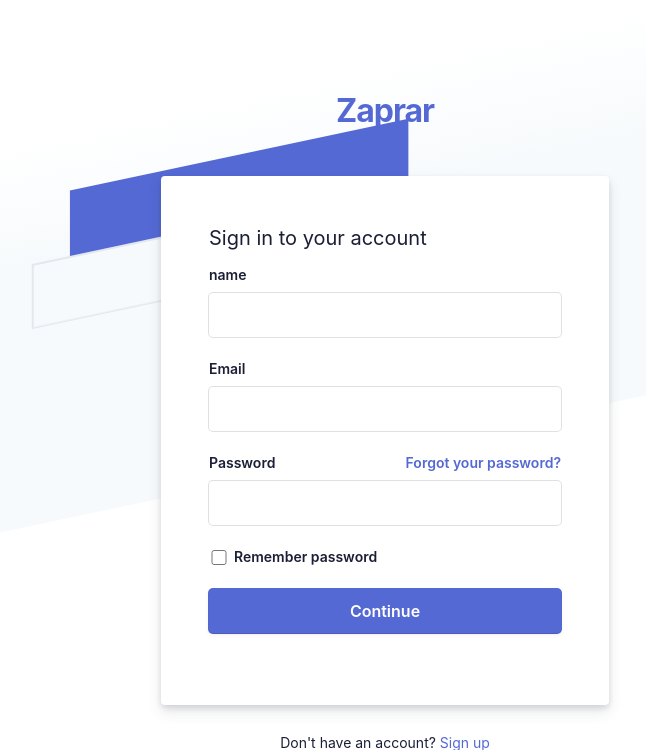
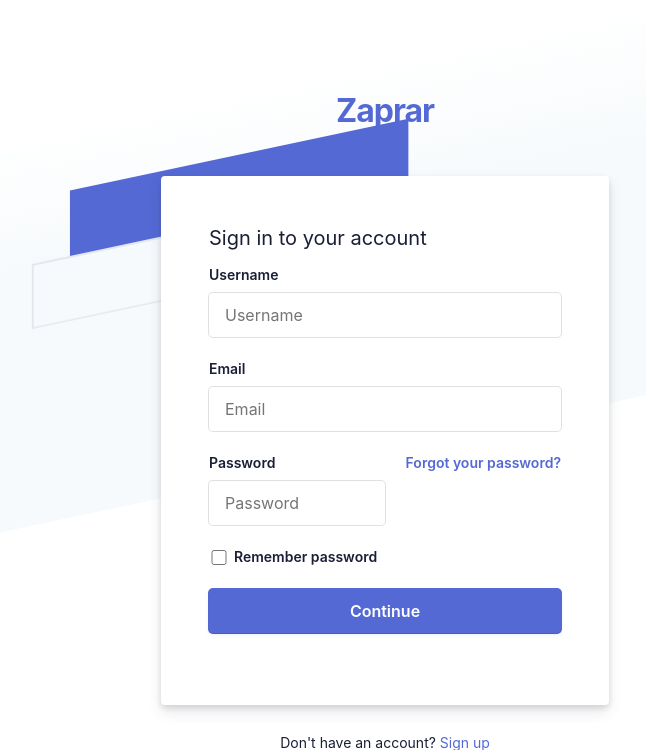
Before and after one commit to maxZapara/Python_backend, a Flask app: page /registr in a window 1280 px wide. Shown: the top 750 px of the page, without its empty margins (255-901 px from the left). Run offline with Flask 3, Linux system fonts and the light colour scheme; some web fonts are replaced.

Commit message:
0.8 Version

```diff
--- a/FirstServer/signupform.py
+++ b/FirstServer/signupform.py
@@ -1,7 +1,9 @@
 from flask_wtf import FlaskForm
 from wtforms import StringField
 from flask_wtf import FlaskForm
-from wtforms import StringField
-from wtforms.validators import DataRequired
+from wtforms import StringField, PasswordField, EmailField
+from wtforms.validators import DataRequired, Email, Length
 class MyForm(FlaskForm):
-    name = StringField('name', validators=[DataRequired()])
+    username = StringField('Username', validators=[DataRequired(),Length(min=5, max=20)])
+    email = EmailField('Email', validators=[DataRequired(),Email()])
+    password = PasswordField('Password', validators=[DataRequired(),Length(min=4, max=13)])
--- a/FirstServer/templates/registr.html
+++ b/FirstServer/templates/registr.html
@@ -48,24 +48,45 @@
               <form id="stripe-login" action="/registr" method="POST">
                 <div class="field padding-bottom--24">
                     {{ form.csrf_token }}
-                    {{ form.name.label }}
-                    {{ form.name(size=20) }}
+                    {{ form.username.label }}
+                    {{ form.username(size=20,placeholder="Username") }}
+                    {% if form.username.errors %}
+                      <ul class="errors">
+                        {% for error in form.username.errors %}
+                        <li>{{ error }}</li>
+                        {% endfor %}
+                      </ul>
+                    {% endif %}
                   </div>
                 <div class="field padding-bottom--24">
-                  <label for="email">Email</label>
-                  <input type="email" name="email">
+                  {{ form.email.label }}
+                  {{ form.email(size=20,placeholder="Email") }}
+                  {% if form.email.errors %}
+                  <ul class="errors">
+                    {% for error in form.email.errors %}
+                    <li>{{ error }}</li>
+                    {% endfor %}
+                  </ul>
+                  {% endif %}
                 </div>
                 <div class="field padding-bottom--24">
                   <div class="grid--50-50">
-                    <label for="password">Password</label>
+                    {{ form.password.label }}
                     <div class="reset-pass">
                       <a href="#">Forgot your password?</a>
                     </div>
+                    {{ form.password(size=20,placeholder="Password") }}
+                    {% if form.password.errors %}
+                    <ul class="errors">
+                      {% for error in form.password.errors %}
+                      <li>{{ error }}</li>
+                      {% endfor %}
+                    </ul>
+                    {% endif %}
                   </div>
-                  <input type="password" name="password">
                 </div>
                 <div class="field field-checkbox padding-bottom--24 flex-flex align-center">
-                  <label for="checkbox">
+                    <label for="checkbox">
                     <input type="checkbox" name="checkbox"> Remember password
                   </label>
                 </div>
```
